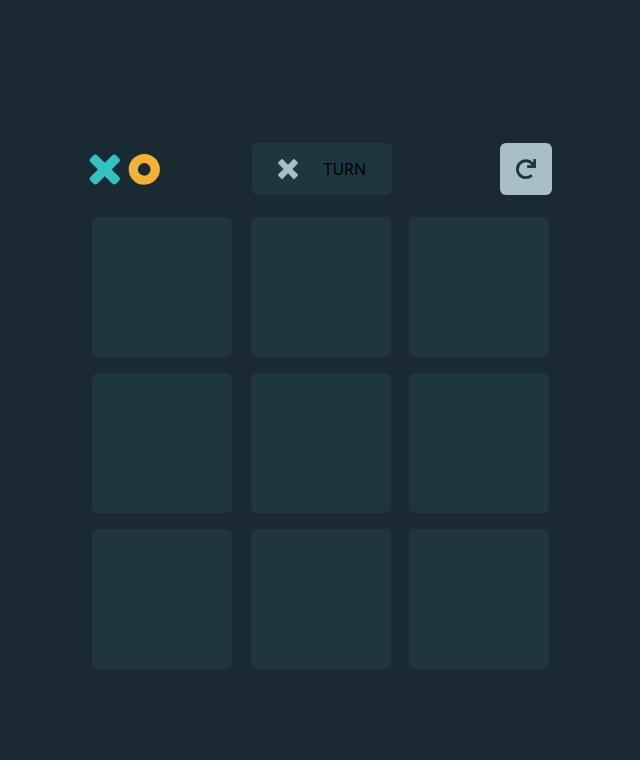
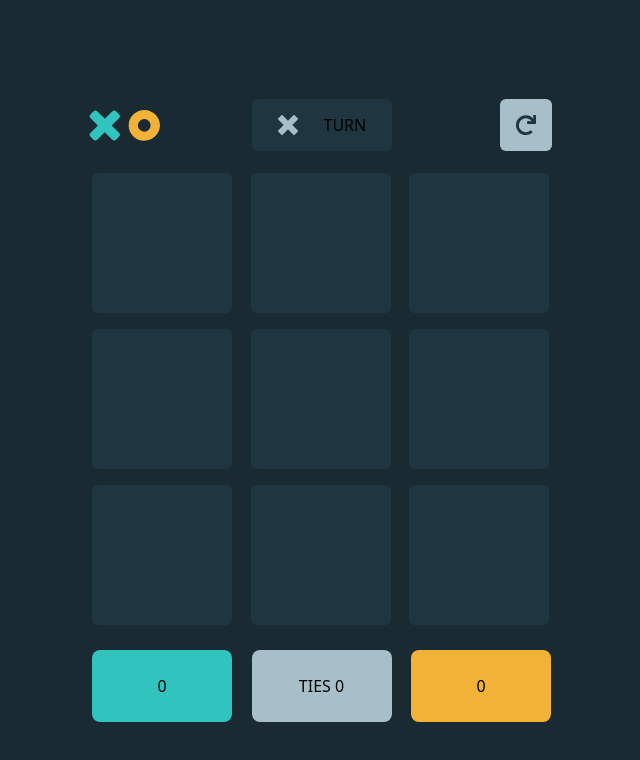
Before and after one commit to Patricio2002/gato_UNICA, a Vue app: page /tablero in a window 1280 px wide. Shown: the top 760 px of the page, without its empty margins (318-958 px from the left). Built offline with nearby package versions, Linux system fonts and the light colour scheme.

Commit message:
FEAT: Gameplay improved (now it´s fully playable)

```diff
--- a/src/views/celda.vue
+++ b/src/views/celda.vue
@@ -6,18 +6,22 @@
 
 </script>
 <template>
-    <div v-if="volteado ==0 " class="bg-gray-300 w-[140px] h-[140px] rounded-md" :id=" id "></div>
-    <div v-if="volteado ==1 " class="bg-gray-300 w-[140px] h-[140px] rounded-md xlleno" :id=" id "></div>
-    <div v-if="volteado ==2 " class="bg-gray-300 w-[140px] h-[140px] rounded-md olleno" :id=" id "></div>
+    <div v-if="volteado =='' " class="bg-gray-300 w-[140px] h-[140px] rounded-md " :id=" id "></div>
+    <div v-if="volteado =='x' " class="bg-gray-300 w-[140px] h-[140px] rounded-md xlleno" :id=" id "></div>
+    <div v-if="volteado =='o' " class="bg-gray-300 w-[140px] h-[140px] rounded-md olleno" :id=" id "></div>
 </template>
 
 <style>
     .xlleno{
+        background-repeat: no-repeat;
         background-image: url('../assets/icon-x.svg');
-        background-size: cover;
+        background-size: 64px;
+        background-position: center;
     }
     .olleno{
+        background-repeat: no-repeat;
         background-image: url('../assets/icon-o.svg');
-        background-size: cover;
+        background-size: 64px;
+        background-position: center;
     }
 </style>
--- a/src/views/home.vue
+++ b/src/views/home.vue
@@ -1,6 +1,25 @@
-<script setup>
-const player1 = ''
+<script>
+export default {
+    data(){
+        return{
+            player1:'x',
+            player2Type:'0',
+            player2:'o'
+        }
+    },
+    methods:{
+        setP2(n){
+            this.player2Type=n
+            if (this.player1==='x'){
+                this.player2='o'
+            }
+            else{
+                this.player2='x'
+            }
 
+        }
+    }
+}
 </script>
 
 
@@ -18,14 +37,14 @@ const player1 = ''
                 </div>
 
                 <div class="flex justify-center items-center bg-gray-400 w-[412px] h-[72px] ml-6 rounded-md">
-                    <div class="relative flex justify-center items-center hover:bg-gray-200 w-[198px] h-[54px] rounded-md " @click="">
+                    <div class="relative flex justify-center items-center hover:bg-gray-200 w-[198px] h-[54px] rounded-md "  @click="player1='x'">
                         <img class="absolute  m-8 w-[32px] h-[32px] " src="../assets/icon-x-dark-gray.svg">
                         <div class="absolute hover:invisible w-[198px] h-[54px] flex justify-center items-center" >
                             <img class=" m-8 w-[32px] h-[32px] " src="../assets/icon-x-gray.svg">
                         </div>
 
                     </div>
-                    <div class="relative flex justify-center items-center hover:bg-gray-200 w-[198px] h-[54px] rounded-md">
+                    <div class="relative flex justify-center items-center hover:bg-gray-200 w-[198px] h-[54px] rounded-md" @click="player1='o'">
                         <img class="absolute m-8 w-[32px] h-[32px] " src="../assets/icon-o-dark-gray.svg">
                         <div class="absolute hover:invisible w-[198px] h-[54px] flex justify-center items-center" >
                             <img class=" m-8 w-[32px] h-[32px] " src="../assets/icon-o-gray.svg">
@@ -41,14 +60,14 @@ const player1 = ''
             </div>
         </div>
         <router-link to="tablero">
-        <div class="bg-yellow-200 rounded-md w-[460px] h-[67px] flex justify-center items-center hover:bg-yellow-100">
+        <div class="bg-yellow-200 rounded-md w-[460px] h-[67px] flex justify-center items-center hover:bg-yellow-100" @click="setP2('0')">
             NEW GAME (VS CPU)
         </div>
         </router-link>
         <router-view/>
 
         <router-link to="tablero">
-        <div class="bg-blue-200 rounded-md w-[460px] h-[67px] flex justify-center items-center hover:bg-blue-100">
+        <div class="bg-blue-200 rounded-md w-[460px] h-[67px] flex justify-center items-center hover:bg-blue-100" @click="setP2('1')">
             NEW GAME (VS PLAYER)
         </div>
         </router-link>
--- a/src/views/tablero.vue
+++ b/src/views/tablero.vue
@@ -1,7 +1,58 @@
 
 <script setup>
-    import { ref , computed } from 'vue'
-	import Gato from './gato.vue'
+  import { ref , computed } from 'vue';
+  import Celda   from './celda.vue';
+  import Players from './home.vue';
+
+	// const tablero = ref([
+  //     ["","",""],
+  //     ["","",""],
+  //     ["","",""]
+  //   ])
+
+	// const winner =(tablero) =>{
+	// 	const keys = [
+  //       [0, 1, 2],
+  //       [3, 4, 5],
+  //       [6, 7, 8],
+  //       [0, 3, 6],
+  //       [1, 4, 7],
+  //       [2, 5, 8],
+  //       [0, 4, 8],
+  //       [2, 4, 6],
+  //     ]
+	//   for (var i = 0; i < keys.length; i++) {
+  //     const [a, b, c] = keys[i]
+  //       if (tablero[a] && tablero[a] === tablero[b] && tablero[a] === tablero[c]) {
+  //         return tablero[a]
+  //       }
+  //     }
+  //     return null
+	// }
+
+	// const jugador=ref("x")
+
+	// const turno = (n) => {
+  //     if (tablero.value[x][y] !== "") return;
+
+  //     tablero.value [x][y] = jugador.value;
+
+  //     if(winner(tablero.value.flat())){
+  //       gameSet.value = true;
+  //     }else if(tablero.value.flat().every((val)=>val!= "")){
+  //       gameSet.value = true;
+  //     }
+  //     if (jugador.value==='o'){
+  //       jugador.value='x'
+  //     }
+  //     else{
+  //       jugador.value='o'
+  //     }
+  //   }
+
+
+
+
 
   const tablero = ref([
       ["","",""],
@@ -28,20 +79,67 @@
       }
       return null
 	}
+  let turn=0
+  let xC=0
+  let oC=0
+  let tieC=0
+  let gameOver='null'
 
 	const jugador=ref("x")
 
-	const turno = (n) => {
+  const gameSet=ref(false)
+
+	const turno = (x,y) => {
       if (tablero.value[x][y] !== "") return;
+      turn++
+      tablero.value [x][y] = jugador.value;
+      if(winner(tablero.value.flat())){
+        gameOver=jugador.value
+        if(gameOver=='x'){
+          xC++
+        }
+        else{
+          oC++
+        }
+        gameSet.value = true;
+      }else if(turn==9){
+        gameSet.value = true;
+        tieC++
+        return
+      }
+      if (jugador.value==='o'){
+        jugador.value='x'
+      }
+      else{
+        jugador.value='o'
+      }
+      console.log(gameOver)
+    }
 
-      tablero.value [x][y] = jugador.value;
+  const restart=() =>{
+    tablero.value = [
+      ["","",""],
+      ["","",""],
+      ["","",""]
+    ]
+    jugador.value='x'
+    turn=0
+    xC=0
+    oC=0
+    tieC=0
+    gameOver='null'
+  }
+  const nextRound=() =>{
+    tablero.value = [
+      ["","",""],
+      ["","",""],
+      ["","",""]
+    ]
+    jugador.value='x'
+    gameOver='null'
+    gameSet.value=false
+    turn=0
 
-      if(winner(tablero.value.flat())){
-        isGameOver.value = true;
-      }else if(tablero.value.flat().every((val)=>val!= "")){
-        isGameOver.value = true;
-      }
-      jugador.value = jugador.value === "X" ? "O" : "X";
   }
 </script>
 
@@ -54,29 +152,76 @@
                         <img class="m-8 h-[31.74px] w-[71.21px]" src="../assets/logo.svg">
               </div>
               <div class="bg-gray-300 w-[140px] h-[52px] flex justify-evenly items-center rounded-md">
-                	<span class="fila__div--turno items-center">
+                        <span class="flex items-center">
                   <img class="w-[20px] h-[20px]" v-show="jugador === 'x'" src="../assets/icon-x-gray.svg" alt="x">
                   <img class="w-[20px] h-[20px]" v-show="jugador === 'o'" src="../assets/icon-o-gray.svg" alt="o">
                 </span>
                 <p>TURN</p>
               </div>
               <div class="w-[100px] flex justify-end">
-					<div class="bg-gray-200 w-[52px] h-[52px] flex justify-center items-center rounded-md">
+                <div class="bg-gray-200 w-[52px] h-[52px] flex justify-center items-center rounded-md hover:bg-gray-100 hover:cursor-pointer" @click="restart()">
                   <img class="m-8 h-[20px] w-[20px]" src="../assets/icon-restart.svg">
                 </div>
               </div>
-
             </section>
 			<!-- Tablero -->
 			<section class="w-[460px] h-[461px] ">
 
-				<Gato></Gato>
+				<div class="grid grid-cols-3 gap-4">
+          <template v-for="(_, i) in tablero">
+            <div v-for="(_, j) in tablero[i]">
+                <div class="hover cursor-pointer" @click="turno(i,j)">
+                    <Celda  :volteado="tablero[i][j]"/>
+                </div>
+            </div>
+          </template>
+        </div>
 
 			</section>
 			<!-- Footer -->
-			<section>
+			<section class="flex justify-between w-[459px] h-[72px] mt-4">
+          <div class="bg-blue-200 flex justify-center items-center w-[140px] h-[72px] rounded-lg">
+              <p v-if="player1 === 'x' && player2 === 'cpu'">YOU)</p>
+              <!-- <p v-if="player1 === 'o'&& player2 === 'x'">P2)</p>
+                <p v-if="player1 === 'x' && player2 === 'o'">P1)</p>
+              <p v-if="player1 === 'o' && player2 === 'cpu'">CPU)</p> -->
+              <p> {{xC}} </p>
+          </div>
+          <div class="bg-gray-200 flex justify-center items-center w-[140px] h-[72px] rounded-lg">
+            <p>TIES {{tieC}}</p>
+          </div>
+          <div class="bg-yellow-200 flex justify-center items-center w-[140px] h-[72px] rounded-lg">
+            <p v-if="player1 === 'o'  && player2 === 'cpu'">YOU)</p>
+                <!-- <p v-if="player1 === 'x' && player2 === 'o'">P2)</p>
+                  <p v-if="player1 === 'o'  && player2 === 'x'">P1)</p>
+                <p v-if="player1 === 'x' && player2 === 'cpu'">CPU)</p> -->
+                <p> {{oC}} </p>
+          </div>
+			  </section>
+    </section>
+    <section v-if="gameSet" class="fixed inset-0 flex items-center justify-center bg-black bg-opacity-50 z-50">
+      <section class=" h-1/4 bg-gray-300 shadow-lg w-[100%]">
+        <div class="flex justify-center items-center mt-6">
+          <img v-if="gameOver=='x'" class="h-[64px] w-[64px]" src="../assets/icon-x.svg"/>
+          <img v-if="gameOver=='o'" class="h-[64px] w-[64px]" src="../assets/icon-o.svg"/>
+          <p v-if="gameOver=='o' || gameOver=='x'">TAKES THE ROUND</p>
+          <p v-if="gameOver=='null'">ROUND TIED </p>
+        </div>
+        <section class="flex justify-center items-center p-4 gap-5">
+          <router-link to="Home">
+          <div class="w-[76px] h-[52px] bg-gray-200 rounded-md flex justify-center items-center shadow-xl hover:bg-gray-100">
+            QUIT
+          </div>
+          </router-link>
+          <router-view/>
+          <div class="w-[146px] h-[52px] bg-yellow-200 rounded-md flex justify-center items-center shadow-xl hover:bg-yellow-100" @click="nextRound()">
+            NEXT ROUND
+          </div>
 
         </section>
       </section>
+
+    </section>
+
     </main>
 </template>
```
Lines whose indentation alone changed are shown as unchanged.
